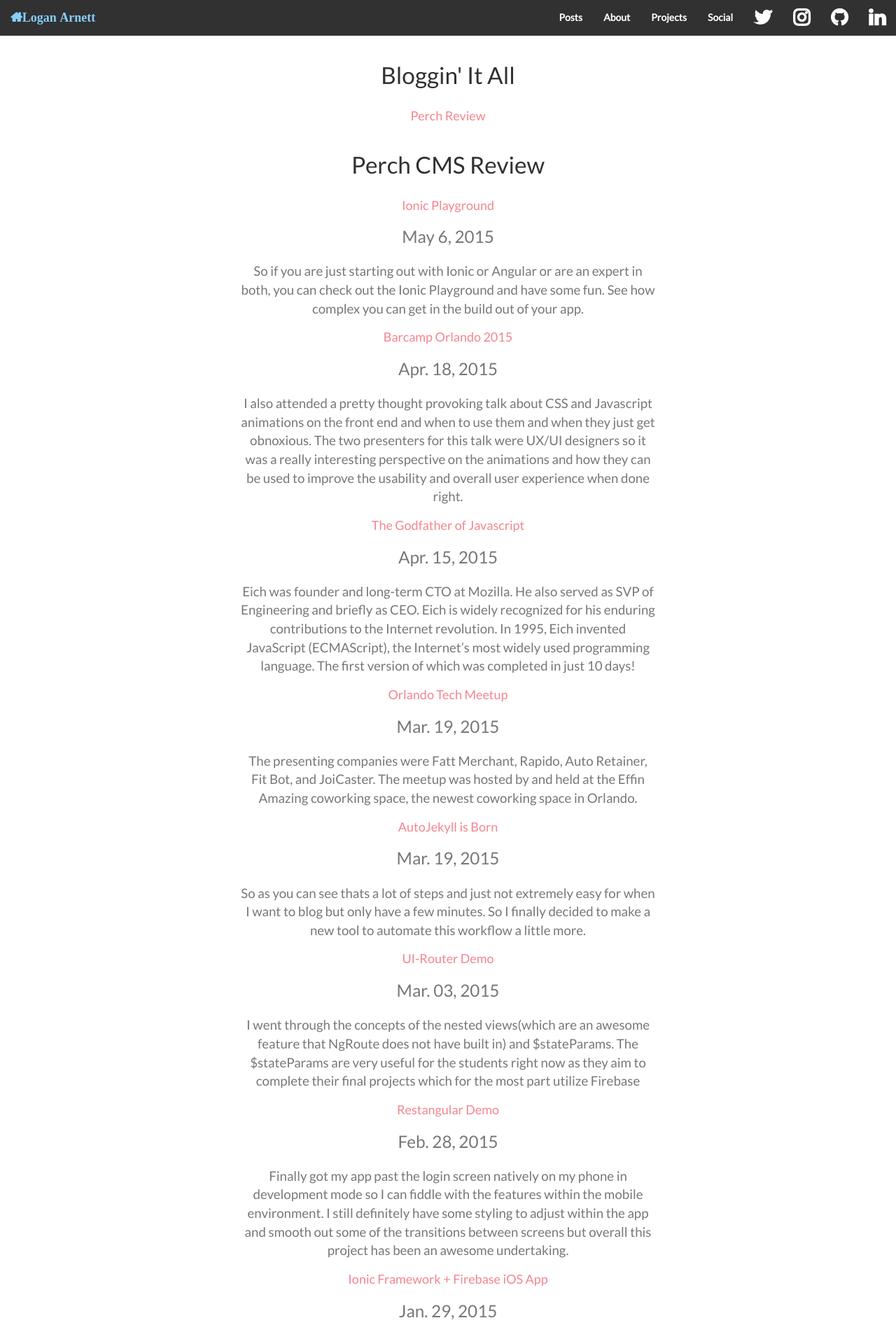
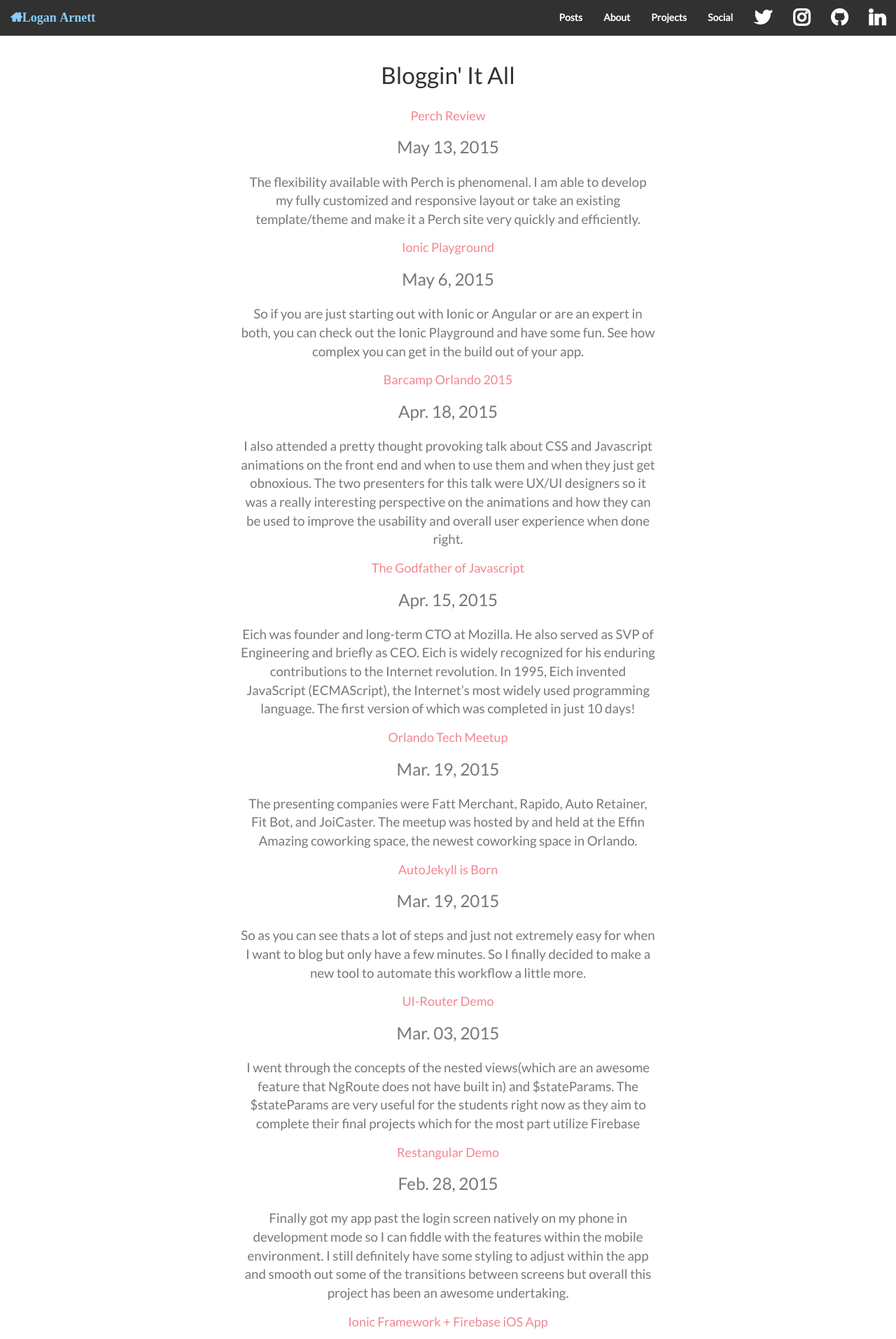
Before and after one commit to LoganArnett/MEANfolio, a Jekyll site: the page built from all-posts.html, in a window 1280 px wide. Shown: the top 1913 px of the page at 70% size. Built offline with Jekyll 4.4.1, drawn with Linux system fonts in a browser that asks for light colours; nearby versions of some CDN libraries.

Commit message:
Update 2015-05-13-Perch-Review.md

```diff
--- a/_posts/2015-05-13-Perch-Review.md
+++ b/_posts/2015-05-13-Perch-Review.md
@@ -1,3 +1,9 @@
+---
+layout: posts
+title: Perch Review
+posted: May 13, 2015
+excerpt: The flexibility available with Perch is phenomenal. I am able to develop my fully customized and responsive layout or take an existing template/theme and make it a Perch site very quickly and efficiently.
+---
 ### Perch CMS Review
 
 I was recently approached for a freelance opportunity to build a brand new CMS site and the
```
